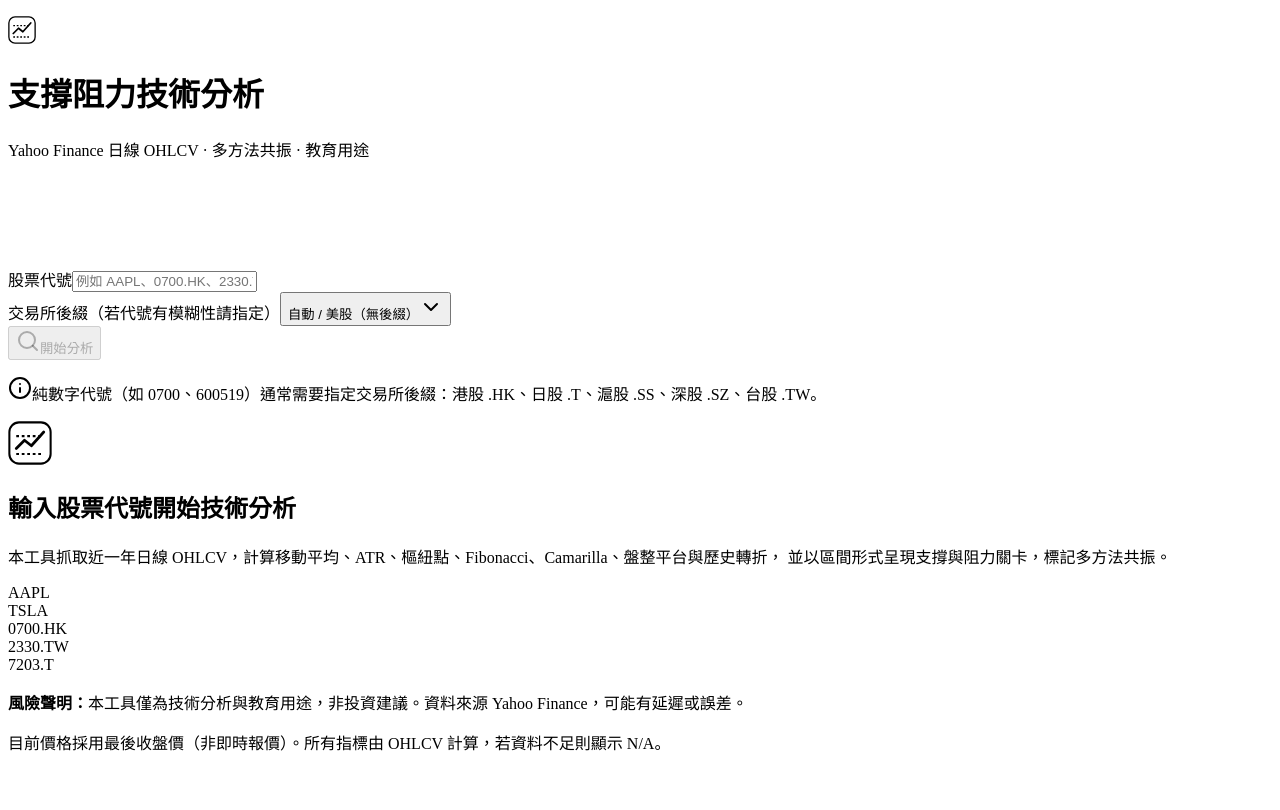
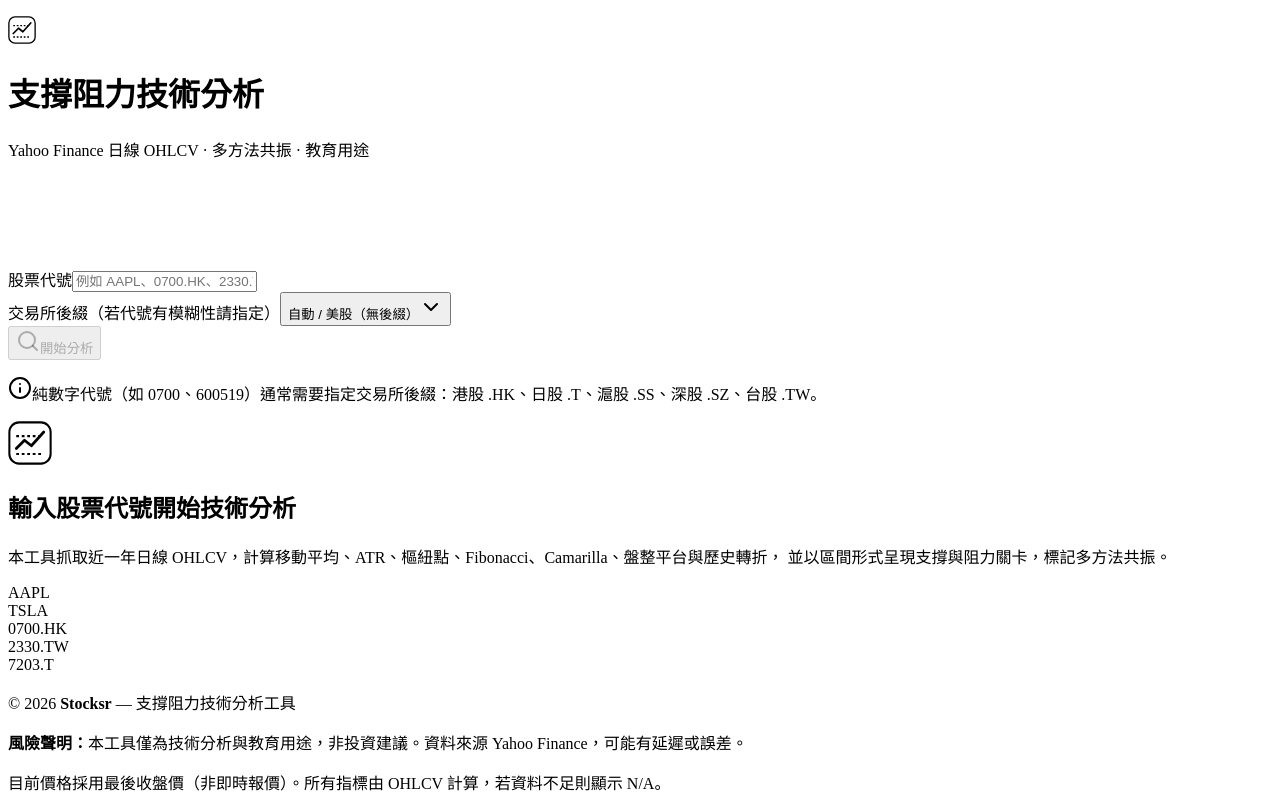
Before and after one commit to lauyw1027/stock-sr, a React (Vite) app in the folder client/: page / in a window 1280 px wide. Built offline with nearby package versions, Linux system fonts and the light colour scheme; a web font is replaced by a local one.

Commit message:
Refactor project structure for Vercel serverless deployment26

```diff
--- a/client/src/pages/home.tsx
+++ b/client/src/pages/home.tsx
@@ -1,4 +1,4 @@
-import { useState } from "react";
+import { useState, useMemo } from "react";
 import { useMutation } from "@tanstack/react-query";
 import { apiRequest } from "@/lib/queryClient";
 import { Button } from "@/components/ui/button";
@@ -263,6 +263,9 @@ export default function Home() {
 
       <footer className="border-t border-border mt-10">
         <div className="mx-auto max-w-6xl px-4 py-6 text-xs text-muted-foreground space-y-1">
+          <p className="text-center text-muted-foreground">
+            © {new Date().getFullYear()} <strong className="text-foreground">Stocksr</strong> — 支撐阻力技術分析工具
+          </p>
           <p>
             <strong className="text-foreground">風險聲明：</strong>
             本工具僅為技術分析與教育用途，非投資建議。資料來源 Yahoo Finance，可能有延遲或誤差。
```
